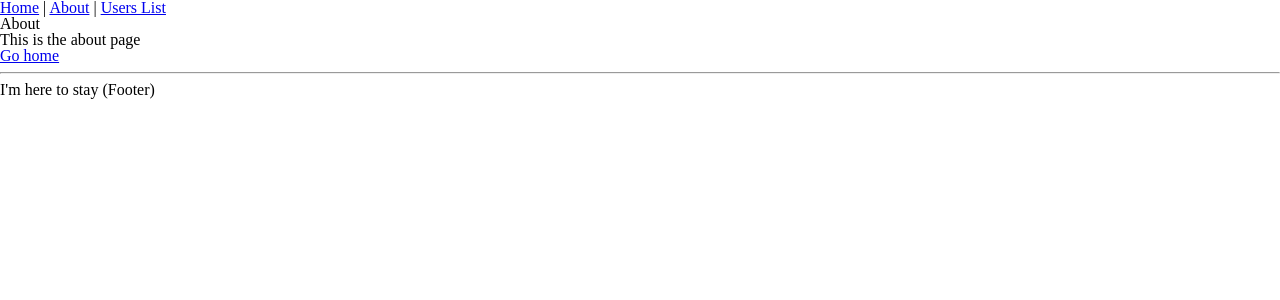
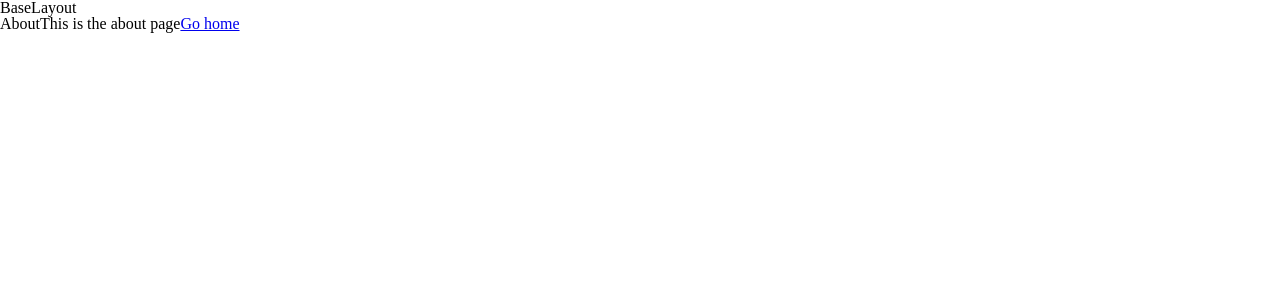
Before and after one commit to leeyoonseo/goldsaekki, a Next.js app: page /about in a window 1280 px wide. Shown: the top 300 px of the page. Built offline with nearby package versions, Linux system fonts and the light colour scheme.

Commit message:
layout관련 뼈대 작업 및 레이아웃 등록 작업
- next에 types 선언

```diff
--- a/pages/_app.tsx
+++ b/pages/_app.tsx
@@ -1,5 +1,5 @@
 import { ReactNode } from 'react';
-import { AppProps } from 'next/app';
+import type { GetLayout, AppLayoutProps } from 'next';
 import { createGlobalStyle, ThemeProvider } from 'styled-components';
 import { reset } from 'styled-reset';
 
@@ -18,16 +18,20 @@ const theme = {
     primary: '#0070f3',
   },
 };
+const defaultGetLayout: GetLayout = (page: ReactNode): ReactNode => page;
 
-export default function App({ Component, pageProps }: AppProps) {
-  const getLayout = Component.getLayout || ((page: ReactNode) => page);
+const App = ({ Component, pageProps }: AppLayoutProps): JSX.Element => {
+  // const getLayout: GetLayout = (page: ReactNode): ReactNode => page;
+  const getLayout = Component.getLayout ?? defaultGetLayout;
 
-  return getLayout(
+  return (
     <>
       <GlobalStyle />
       <ThemeProvider theme={theme}>
-        <Component {...pageProps} />
+        {getLayout(<Component {...pageProps} />)}
       </ThemeProvider>
     </>
   );
-}
+};
+
+export default App;
--- a/pages/about.tsx
+++ b/pages/about.tsx
@@ -1,8 +1,9 @@
+import { ReactNode } from 'react';
 import Link from 'next/link';
-import Layout from '../components/Layout';
+import Layout from './layout/base';
 
 const AboutPage = () => (
-  <Layout title="About | Next.js + TypeScript Example">
+  <>
     <h1>About</h1>
     <p>This is the about page</p>
     <p>
@@ -10,7 +11,12 @@ const AboutPage = () => (
         <a>Go home</a>
       </Link>
     </p>
-  </Layout>
+  </>
 );
 
+AboutPage.getLayout = function getLayout(page: ReactNode) {
+  const title = 'GoldSaekki | About';
+  return <Layout title={title}>{page}</Layout>;
+};
+
 export default AboutPage;
--- a/pages/layout/base.tsx
+++ b/pages/layout/base.tsx
@@ -17,6 +17,7 @@ type Props = {
   title?: string;
 };
 
+// TODO: Layout 작업 https://nextjs.org/docs/basic-features/layouts
 const base = ({ children, title = 'This is the default title' }: Props) => {
   return (
     <>
--- a/tsconfig.json
+++ b/tsconfig.json
@@ -42,6 +42,6 @@
     "noImplicitReturns": true, // 함수에서 return 빼먹으면 에러내기
     "noFallthroughCasesInSwitch": true, // switch문 이상하면 에러내기
   },
-  "include": ["next-env.d.ts", "**/*.ts", "**/*.tsx"],
+  "include": ["next-env.d.ts", "types/*.d.ts", "**/*.ts", "**/*.tsx"],
   "exclude": ["node_modules"]
 }
```
Also changed, not shown: types/next.d.ts (added, +17 -0 lines), .prettierrc.js.
